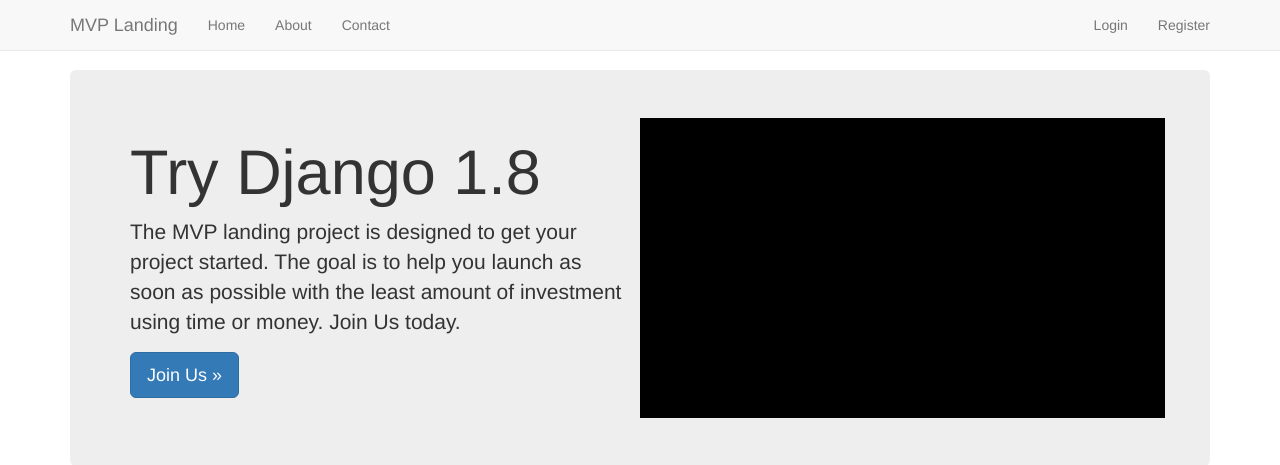
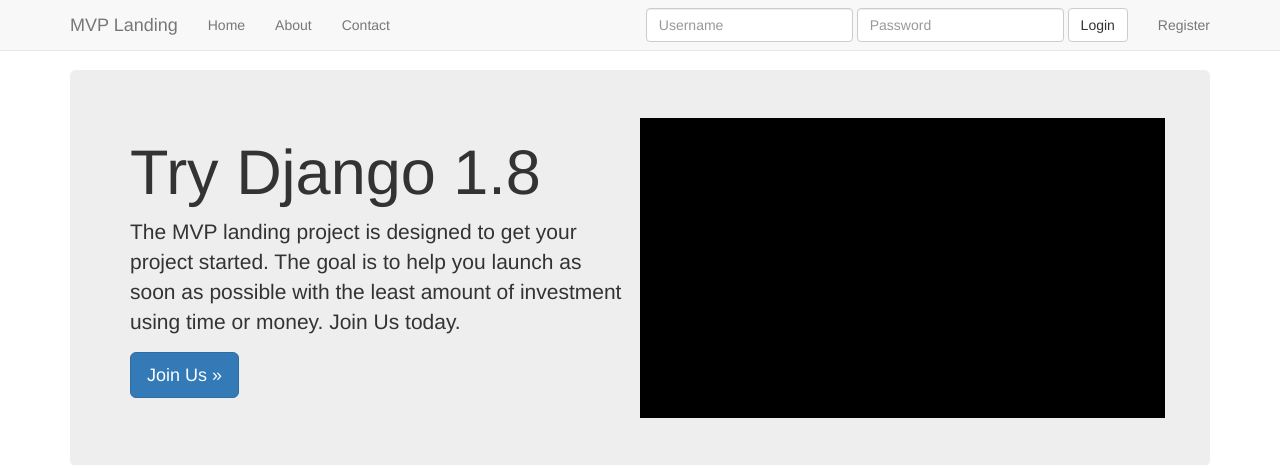
Before and after one commit to Schweigs/cfe_trydjango18, a Django app: page / in a window 1280 px wide. Shown: the top 465 px of the page. Run offline with Django 3.2, Linux system fonts and the light colour scheme; some libraries are stand-ins or nearby versions.

Commit message:
Lecture 30: Login Form in Navbar

```diff
--- a/templates/navbar.html
+++ b/templates/navbar.html
@@ -27,14 +27,25 @@
 {#          </ul>#}
 {#        </li>#}
       </ul>
+
       <ul class="nav navbar-nav navbar-right">
           {%  if request.user.is_authenticated %}
-          <li><a href="{% url 'auth_logout' %}">Logout</a></li>
+              <li><a href="{% url 'auth_logout' %}">Logout</a></li>
           {% else %}
-        <li><a href="{% url 'auth_login' %}">Login</a></li>
         <li><a href="{% url 'registration_register' %}">Register</a></li>
         {% endif %}
       </ul>
+    {% if not request.user.is_authenticated and not '/accounts/login' in request.get_full_path %}
+        <form class="navbar-form navbar-right" method="POST" action="{% url 'auth_login' %}">{% csrf_token %}
+            <div class="form-group">
+                <input type="text" class="form-control" name="username" placeholder="Username">
+            </div>
+            <div class="form-group">
+                <input type="password" class="form-control" name="password" placeholder="Password">
+            </div>
+            <button type="submit" class="btn btn-default">Login</button>
+        </form>
+    {% endif %}
     </div><!--/.nav-collapse -->
   </div>
 </nav>
```
Also changed, not shown: db.sqlite3.
